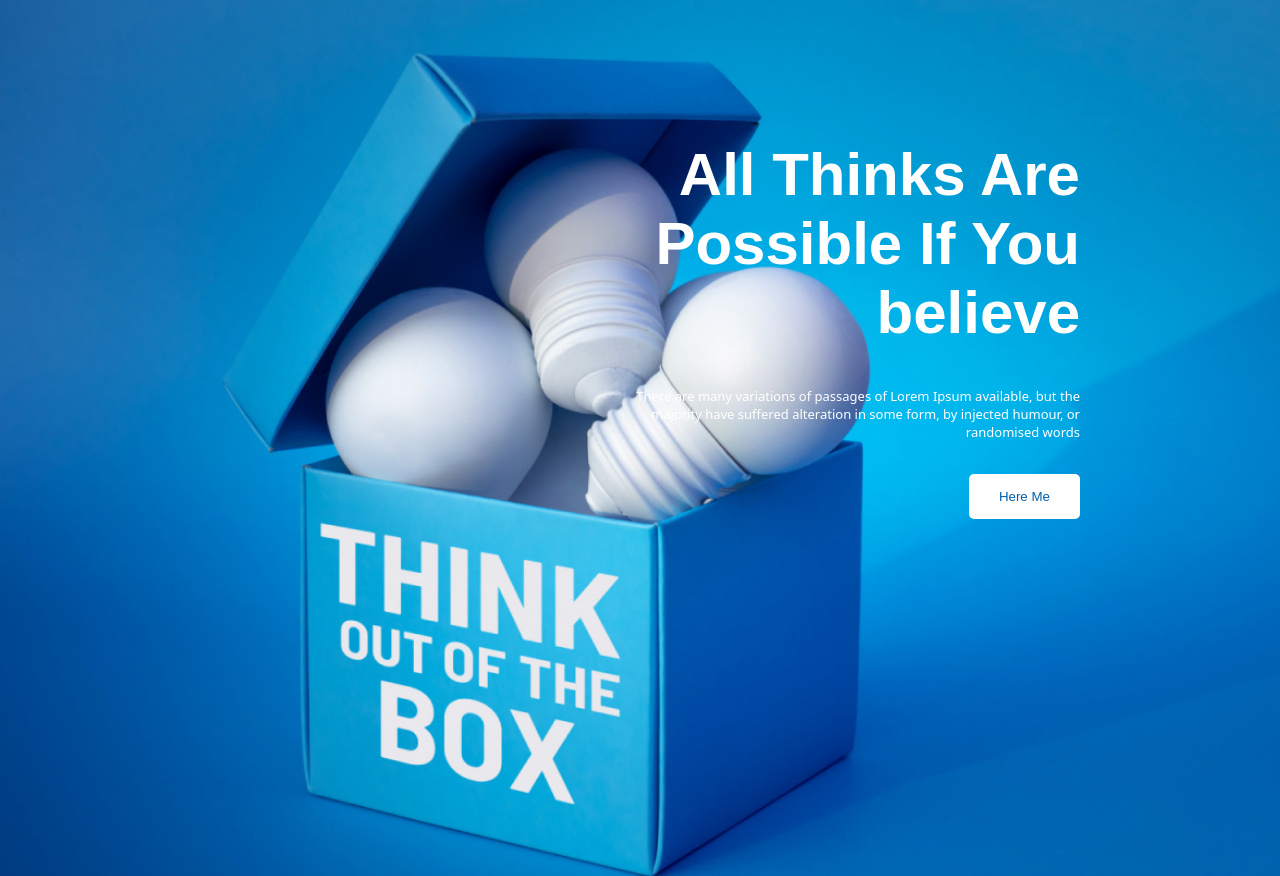
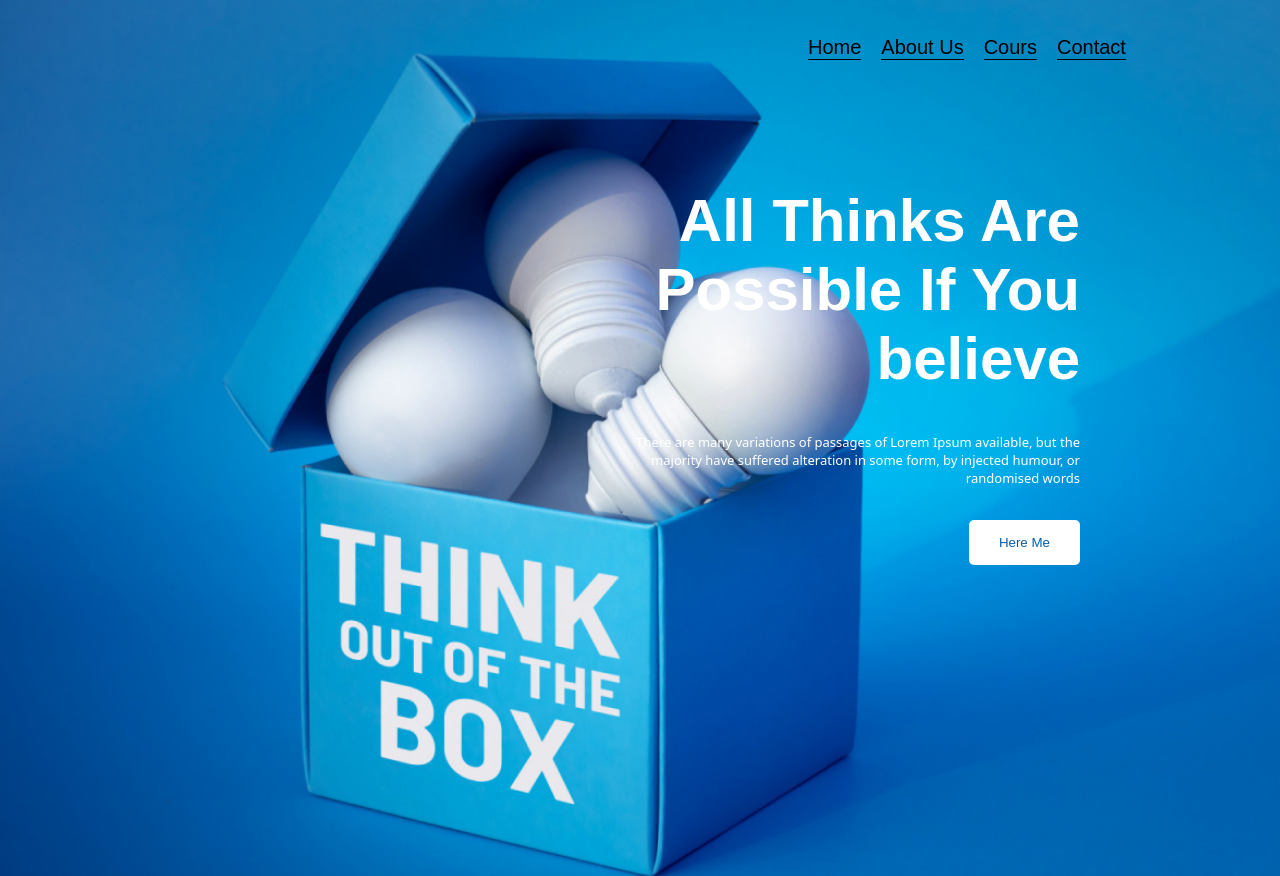
Before and after one commit to nazimuddin369/first-assignment, a plain HTML site: page index.html in a window 1280 px wide. Shown: the top 876 px of the page. Drawn offline with Linux system fonts and the light colour scheme.

Commit message:
final commit

```diff
--- a/index.html
+++ b/index.html
@@ -9,6 +9,17 @@
 </head>
 <body>
     <header>
+        <div class="navigation ">
+
+            <nav>
+                <ul>
+                    <li>Home</li>
+                    <li>About Us</li>
+                    <li>Cours</li>
+                    <li>Contact</li>
+                </ul>
+            </nav>
+        </div>
         <div class="head-area">
             <h1>All Thinks Are Possible If You believe</h1>
             <p>There are many variations of passages of Lorem Ipsum
@@ -82,6 +93,8 @@
             </div>
         </section>
 
+             <!-- Meet OUR TEAM MAMBER -->
+
     </main>
                              <!-- FOOTER AREA -->
     <footer>
--- a/style.css
+++ b/style.css
@@ -3,10 +3,20 @@ body{
    margin: 0;
 }
 .navigation{
-
+    padding-top: 20px;
+    padding-left: 60%;
 }
 .navigation li{
+    list-style: none;
+    margin-right: 20px;
+    font-family: arial;
+    font-size: 20px;
+    border-bottom: 1px solid black;
+    text-align: center;
+}
 
+.navigation ul{
+    display: flex;
 }
 header{
     background-image: url(./images/banner/banner3.png);
@@ -22,7 +32,7 @@ header{
     text-align: right;
     float: right;
     margin-right: 200px;
-    margin-top: 100px;
+    padding-top: 70px;
 
 
 }
@@ -134,6 +144,10 @@ header{
     font-weight: bold;
 
 }
+                    /* MEET OUR TEAM MAMBER */
+
+
+
                         /* footer area */
 footer{
     background-color: black;
```
Also changed, not shown: images/logo.jpg (added), images/logo2.jpg (added).
